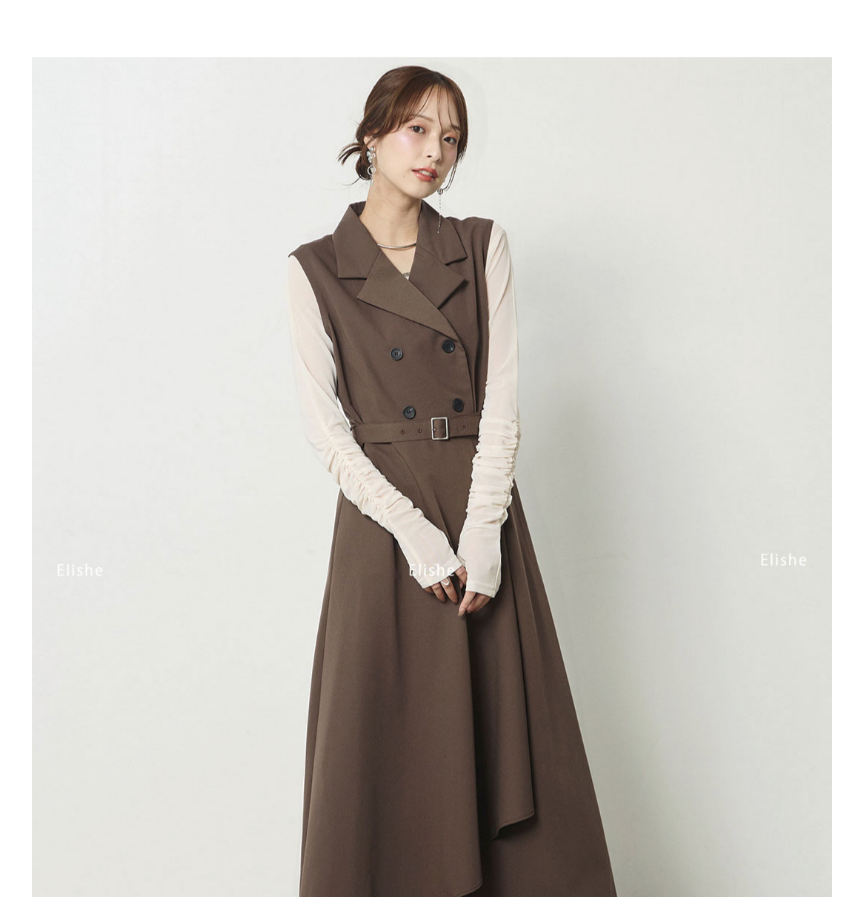
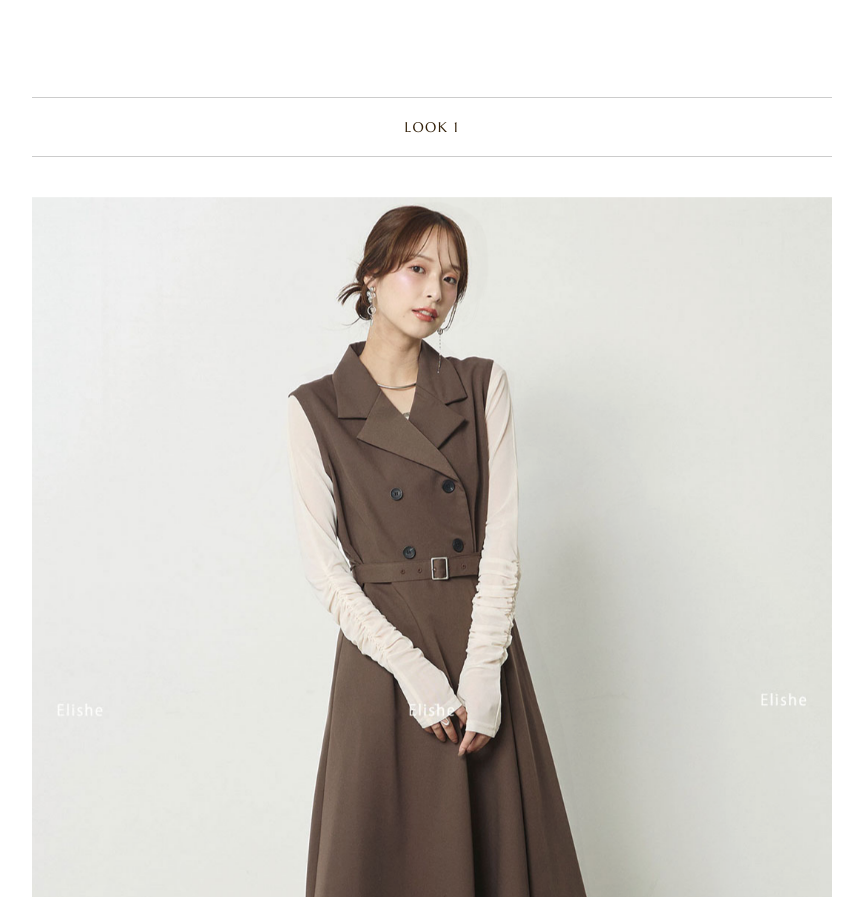
Before and after one commit to marina-ehara/elishe_260925, a plain HTML site: page index.html in a window 1280 px wide. Shown: the part 1089-1986 px from the top of the page, without its empty margins (208-1071 px from the left). Drawn offline with Linux system fonts and the light colour scheme.

Commit message:
Update index.html

```diff
--- a/index.html
+++ b/index.html
@@ -142,6 +142,10 @@
     <p style="font-family: 'Marcellus', serif; font-size: 10px; color: #666666; line-height: 1.8; letter-spacing: 0.05em; margin: 0;">
 Modern forms meet subtle contrast. A lineup designed for an expressive autumn wardrobe.
 </p>
+</div>
+
+<div style="border-top: 1px solid #cccccc; border-bottom: 1px solid #cccccc; text-align: center; padding: 20px 0; margin: 40px 0;">
+    <span style="font-family: 'Marcellus', serif; font-size: 14px; color: #33210a; letter-spacing: 0.1em;">LOOK 1</span>
 </div>
 
 
```
